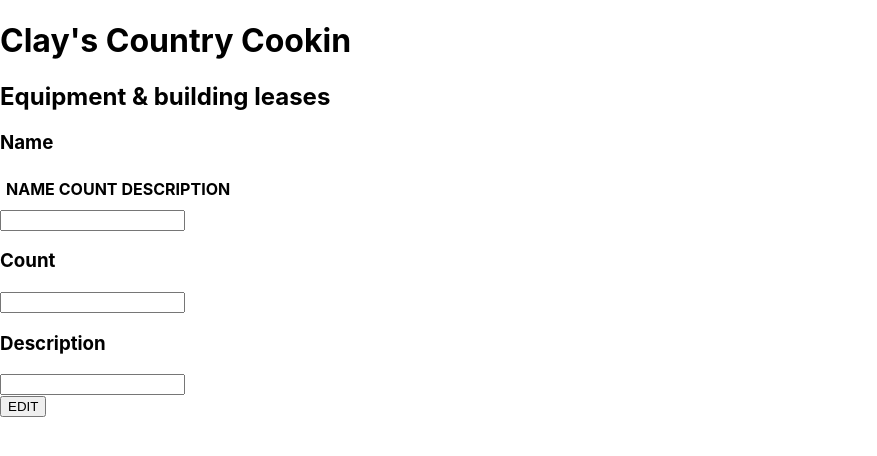
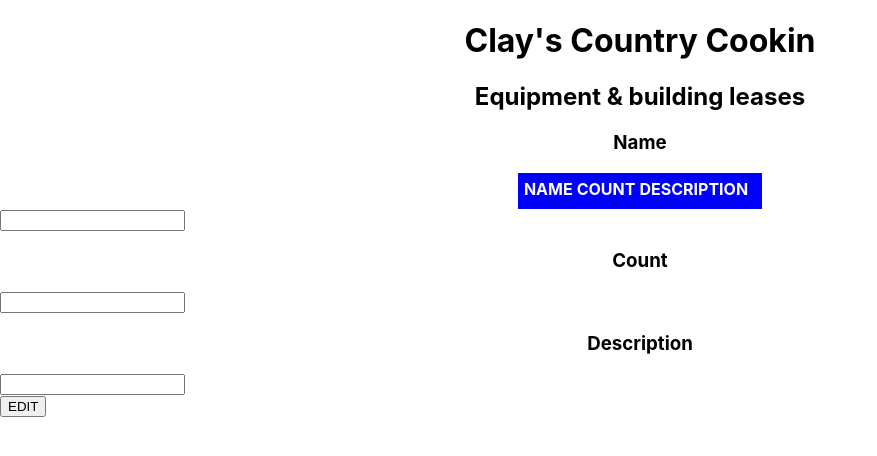
Before and after one commit to ClayG89/Project-3, a React (Create React App) app in the folder client/: page /rent in a window 1280 px wide. Shown: the top 456 px of the page, without its empty margins (0-877 px from the left). Built offline with nearby package versions, Linux system fonts and the light colour scheme.

Commit message:
added styling

```diff
--- a/client/src/App.css
+++ b/client/src/App.css
@@ -1,27 +1,24 @@
-.App {
+h1 {
   text-align: center;
 }
 
-.App-logo {
-  height: 40vmin;
-  pointer-events: none;
+h2 {
+  text-align: center;
 }
 
-@media (prefers-reduced-motion: no-preference) {
-  .App-logo {
-    animation: App-logo-spin infinite 20s linear;
-  }
+h3 {
+  text-align: center;
 }
 
-.App-header {
-  background-color: #282c34;
-  min-height: 100vh;
-  display: flex;
-  flex-direction: column;
-  align-items: center;
-  justify-content: center;
-  font-size: calc(10px + 2vmin);
+Table {
+  text-align: center;
+  background-color: blue;
   color: white;
+  margin: 0 auto;
+}
+
+.input {
+ margin: 0 auto;
 }
 
 .App-link {
--- a/client/src/components/Food.js
+++ b/client/src/components/Food.js
@@ -38,7 +38,7 @@
                     <input type="text" name="name" onChange={ this.props.changeInputFood }/>
                     {/* <p>{this.submitCreateForm}</p> */}
                 </div>
-                <div>
+                <div className="input">
                     <h3>Count</h3>
                     <input type="number" name="count" onChange={ this.props.changeInputFood  }/>
                 </div>
```
Also changed, not shown: 1 other file (tests, documents, lock files or other folders).
